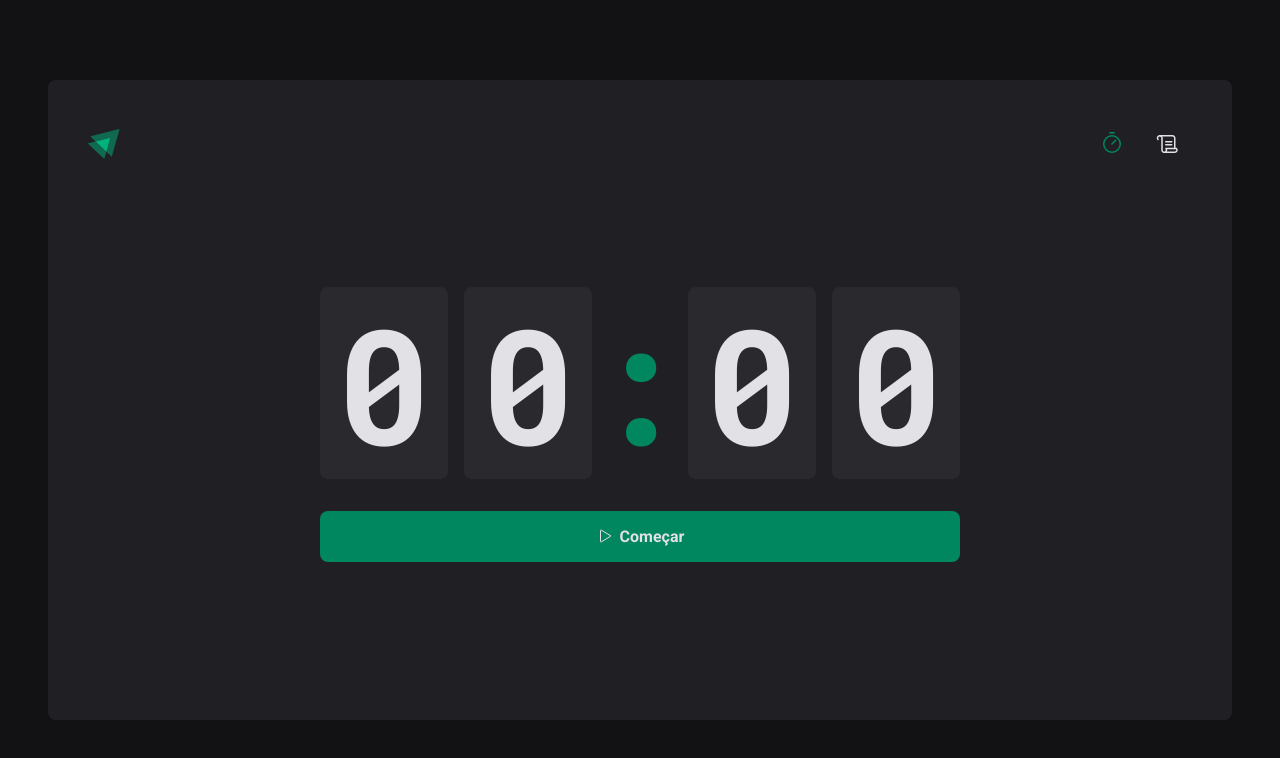
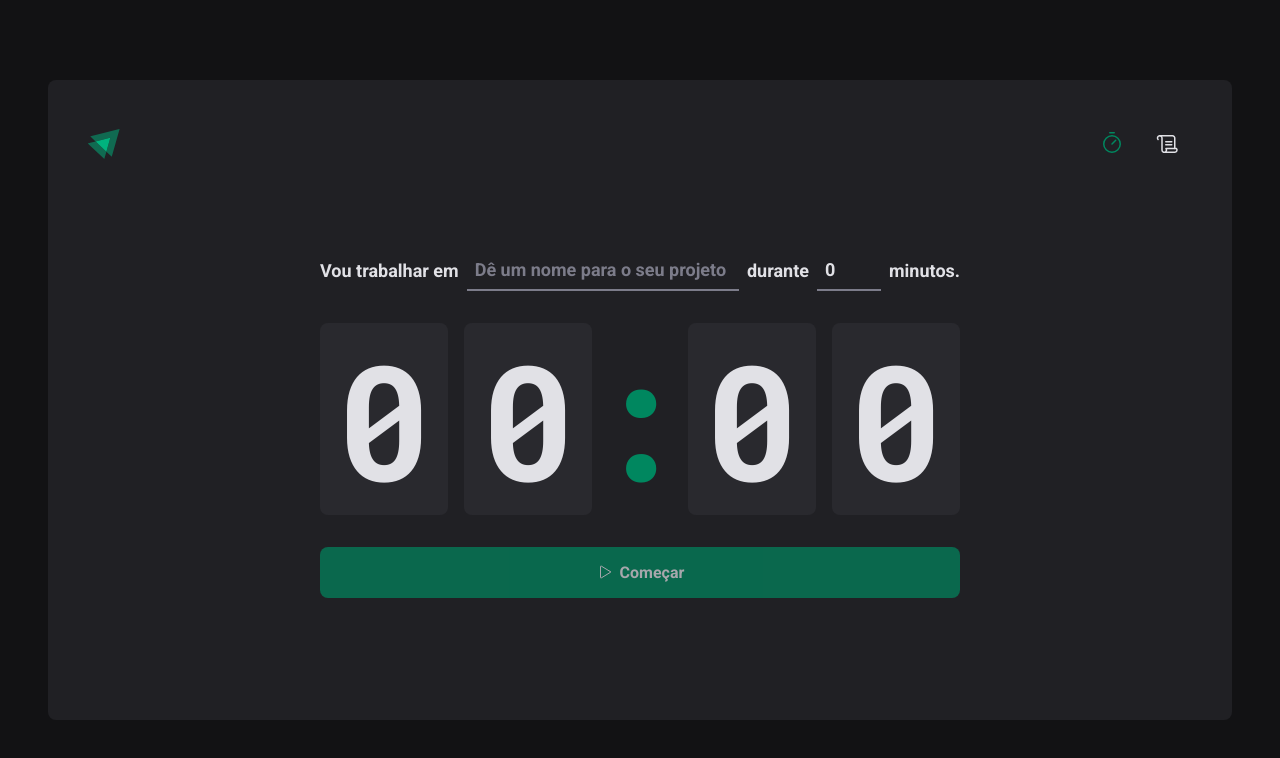
Before and after one commit to gabifrancamr/igniteTimer, a React (Vite) app: page / in a window 1280 px wide. Shown: the top 758 px of the page. Built offline with nearby package versions, Linux system fonts and the light colour scheme.

Commit message:
convertendo Formulário p/ contexto

```diff
--- a/src/pages/Home/Components/Countdown/index.tsx
+++ b/src/pages/Home/Components/Countdown/index.tsx
@@ -1,12 +1,16 @@
-import { useContext, useEffect, useState } from 'react'
+import { useContext, useEffect } from 'react'
 import { CountdownContainer, Separator } from './styles'
 import { differenceInSeconds } from 'date-fns'
 import { CyclesContext } from '../..'
 
 export function CountDown() {
-  const { activeCycle, activeCycleId, markCurrentCycleAsFinished } =
-    useContext(CyclesContext)
-  const [amountSecondsPassed, setAmountSecondsPassed] = useState(0)
+  const {
+    activeCycle,
+    activeCycleId,
+    markCurrentCycleAsFinished,
+    amountSecondsPassed,
+    setSecondsPassed,
+  } = useContext(CyclesContext)
 
   const totalSeconds = activeCycle ? activeCycle.minutesAmount * 60 : 0
 
@@ -23,10 +27,10 @@
           // verifica se o tempo decorrido é maior ou igual à duração total do ciclo
           markCurrentCycleAsFinished()
 
-          setAmountSecondsPassed(totalSeconds)
+          setSecondsPassed(totalSeconds)
           clearInterval(interval)
         } else {
-          setAmountSecondsPassed(secondsDifference)
+          setSecondsPassed(secondsDifference)
         }
       }, 1000)
     }
@@ -34,7 +38,13 @@
     return () => {
       clearInterval(interval)
     }
-  }, [activeCycle, totalSeconds, activeCycleId, markCurrentCycleAsFinished])
+  }, [
+    activeCycle,
+    totalSeconds,
+    activeCycleId,
+    markCurrentCycleAsFinished,
+    setSecondsPassed,
+  ])
 
   const currentSeconds = activeCycle ? totalSeconds - amountSecondsPassed : 0
 
--- a/src/pages/Home/Components/NewCycleForm/index.tsx
+++ b/src/pages/Home/Components/NewCycleForm/index.tsx
@@ -1,26 +1,12 @@
-import { useForm } from 'react-hook-form'
 import { FormContainer, MinuteAmountInput, TaskInput } from './styles'
-import * as zod from 'zod'
-import { zodResolver } from '@hookform/resolvers/zod'
 
-const newCycleFormValidationSchema = zod.object({
-  task: zod.string().min(1, 'Informe a tarefa'),
-  minutesAmount: zod
-    .number()
-    .min(1, 'O ciclo precisa ser de no mínimo 5 minutos')
-    .max(60, 'O ciclo precisa ser de no máximo 60 minutos'),
-})
-
-type NewCycleFormData = zod.infer<typeof newCycleFormValidationSchema>
+import { useContext } from 'react'
+import { CyclesContext } from '../..'
+import { useFormContext } from 'react-hook-form'
 
 export function NewCycleForm() {
-  const { register, handleSubmit, watch, reset } = useForm<NewCycleFormData>({
-    resolver: zodResolver(newCycleFormValidationSchema),
-    defaultValues: {
-      task: '',
-      minutesAmount: 0,
-    },
-  })
+  const { activeCycle } = useContext(CyclesContext)
+  const { register } = useFormContext()
 
   return (
     <FormContainer>
@@ -48,7 +34,7 @@
         id="minutesAmount"
         placeholder="00"
         step={5}
-        min={1}
+        min={5}
         max={60}
         {...register('minutesAmount', { valueAsNumber: true })}
         disabled={!!activeCycle}
--- a/src/pages/Home/index.tsx
+++ b/src/pages/Home/index.tsx
@@ -1,4 +1,7 @@
 import { HandPalm, Play } from 'phosphor-react'
+import * as zod from 'zod'
+import { zodResolver } from '@hookform/resolvers/zod'
+import { FormProvider, useForm } from 'react-hook-form'
 
 import {
   HomeContainer,
@@ -21,16 +24,43 @@
 interface CyclesContextType {
   activeCycle: Cycle | undefined
   activeCycleId: string | null
+  amountSecondsPassed: number
   markCurrentCycleAsFinished: () => void
+  setSecondsPassed: (seconds: number) => void
 }
 
 export const CyclesContext = createContext({} as CyclesContextType)
 
+const newCycleFormValidationSchema = zod.object({
+  task: zod.string().min(1, 'Informe a tarefa'),
+  minutesAmount: zod
+    .number()
+    .min(5, 'O ciclo precisa ser de no mínimo 5 minutos')
+    .max(60, 'O ciclo precisa ser de no máximo 60 minutos'),
+})
+
+type NewCycleFormData = zod.infer<typeof newCycleFormValidationSchema>
+
 export function Home() {
   const [cycles, setCycles] = useState<Cycle[]>([])
   const [activeCycleId, setActiveCycleId] = useState<string | null>(null)
+  const [amountSecondsPassed, setAmountSecondsPassed] = useState(0)
+
+  const newCycleForm = useForm<NewCycleFormData>({
+    resolver: zodResolver(newCycleFormValidationSchema),
+    defaultValues: {
+      task: '',
+      minutesAmount: 0,
+    },
+  })
+
+  const { handleSubmit, watch, reset } = newCycleForm
 
   const activeCycle = cycles.find((cycle) => cycle.id === activeCycleId)
+
+  function setSecondsPassed(seconds: number) {
+    setAmountSecondsPassed(seconds)
+  }
 
   function markCurrentCycleAsFinished() {
     setCycles((state) =>
@@ -44,23 +74,23 @@
     )
   }
 
-  // function hadleCreateNewCycle(data: NewCycleFormData) {
-  //  const id = String(new Date().getTime())
-  //  const newCycle: Cycle = {
-  //    id,
-  //    task: data.task,
-  //    minutesAmount: data.minutesAmount,
-  //    startDate: new Date(),
-  //  }
-  //
-  //  setCycles((state) => [...state, newCycle])
-  //
-  //  setActiveCycleId(id)
-  //
-  //  setAmountSecondsPassed(0)
-  //
-  //  reset()
-  // }
+  function hadleCreateNewCycle(data: NewCycleFormData) {
+    const id = String(new Date().getTime())
+    const newCycle: Cycle = {
+      id,
+      task: data.task,
+      minutesAmount: data.minutesAmount,
+      startDate: new Date(),
+    }
+
+    setCycles((state) => [...state, newCycle])
+
+    setActiveCycleId(id)
+
+    setAmountSecondsPassed(0)
+
+    reset()
+  }
 
   function handleInterruptCyle() {
     setCycles((state) =>
@@ -76,16 +106,24 @@
     setActiveCycleId(null)
   }
 
-  // const task = watch('task')
-  // const isSubmitDisabled = !task
+  const task = watch('task')
+  const isSubmitDisabled = !task
 
   return (
     <HomeContainer>
-      <form /* onSubmit={handleSubmit(hadleCreateNewCycle)} */>
+      <form onSubmit={handleSubmit(hadleCreateNewCycle)}>
         <CyclesContext.Provider
-          value={{ activeCycle, activeCycleId, markCurrentCycleAsFinished }}
+          value={{
+            activeCycle,
+            activeCycleId,
+            markCurrentCycleAsFinished,
+            amountSecondsPassed,
+            setSecondsPassed,
+          }}
         >
-          {/* <NewCycleForm /> */}
+          <FormProvider {...newCycleForm}>
+            <NewCycleForm />
+          </FormProvider>
           <CountDown />
         </CyclesContext.Provider>
         {activeCycle ? (
@@ -94,7 +132,7 @@
             Interromper
           </StopCountdownButton>
         ) : (
-          <StartCountdownButton /* disabled={isSubmitDisabled} */ type="submit">
+          <StartCountdownButton disabled={isSubmitDisabled} type="submit">
             <Play />
             Começar
           </StartCountdownButton>
```
